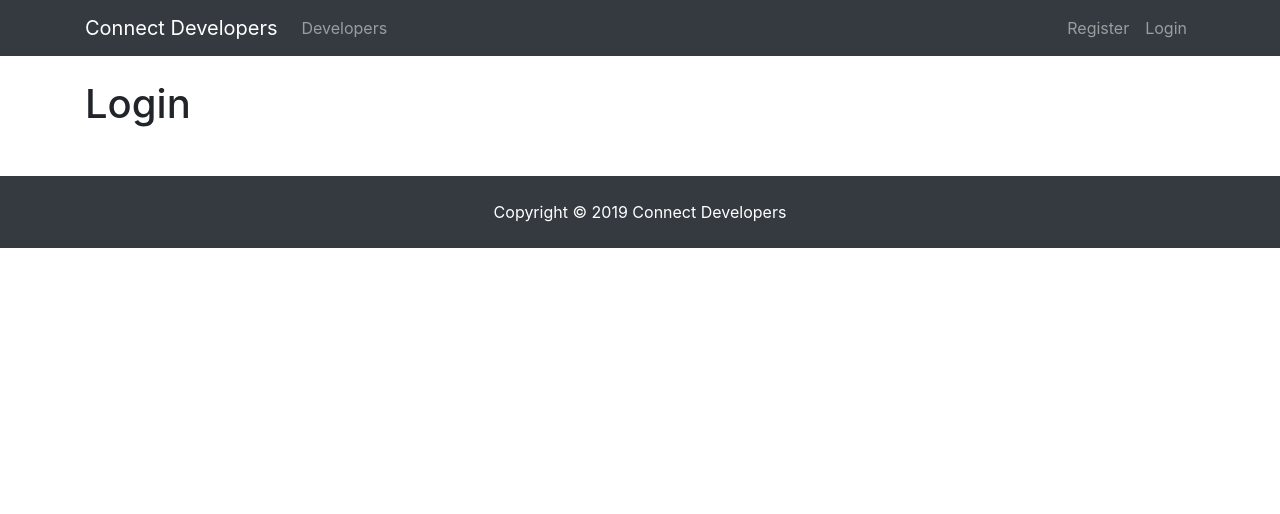
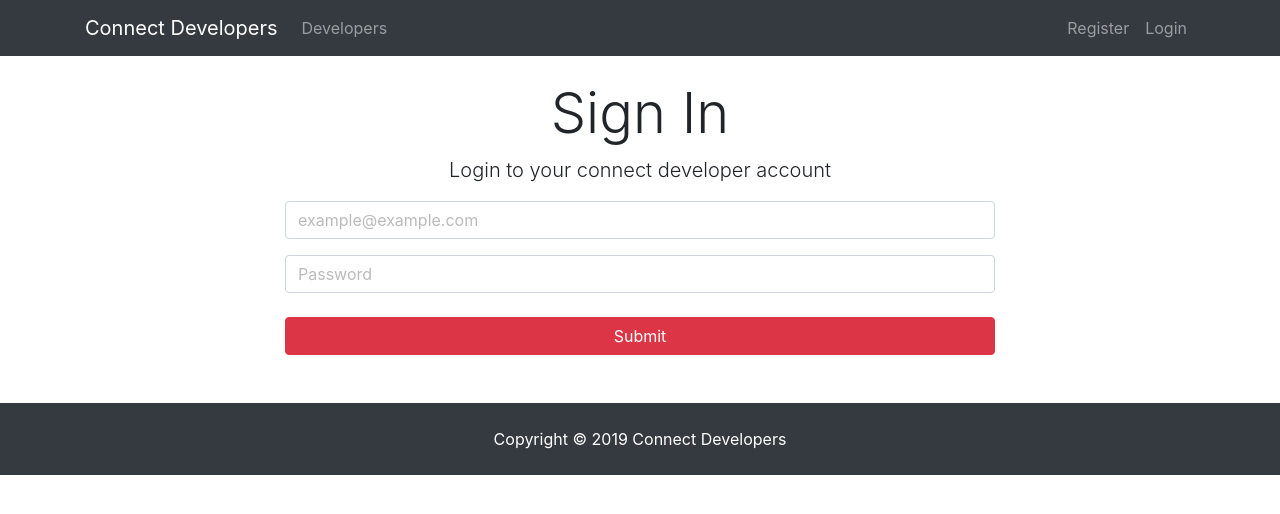
Before and after one commit to SendiSteve/connect_developers, a React (Create React App) app in the folder client/: page /login in a window 1280 px wide. Shown: the top 514 px of the page. Built offline with nearby package versions, Linux system fonts and the light colour scheme.

Commit message:
Add UI for login

```diff
--- a/client/src/components/auth/login.js
+++ b/client/src/components/auth/login.js
@@ -3,9 +3,29 @@ import React, {Component} from 'react'
 class Register extends Component{
     render() {
         return (
-            <div>
-                <h1>Login</h1>
-            </div>
+            <div className="login">
+                    <div className="container">
+                        <div className="row">
+                            <div className="col-md-8 m-auto">
+                                <h1 className="display-4 text-center">Sign In</h1>
+                                <p className="lead text-center">
+                                    Login to your connect developer account
+                                </p>
+                                <form>
+                                    <div className="form-group">
+                                        <input type="email" className="form-control" placeholder="example@example.com" name="email" required />
+                                    </div>
+                                    <div className="form-group">
+                                        <input type="password" className="form-control" placeholder="Password" name="password" required />
+                                    </div>
+
+                                    <input type="submit" className="btn btn-danger btn-block mt-4" />
+
+                                </form>
+                            </div>
+                        </div>
+                    </div>
+                </div>
         )
     }
 }
```
